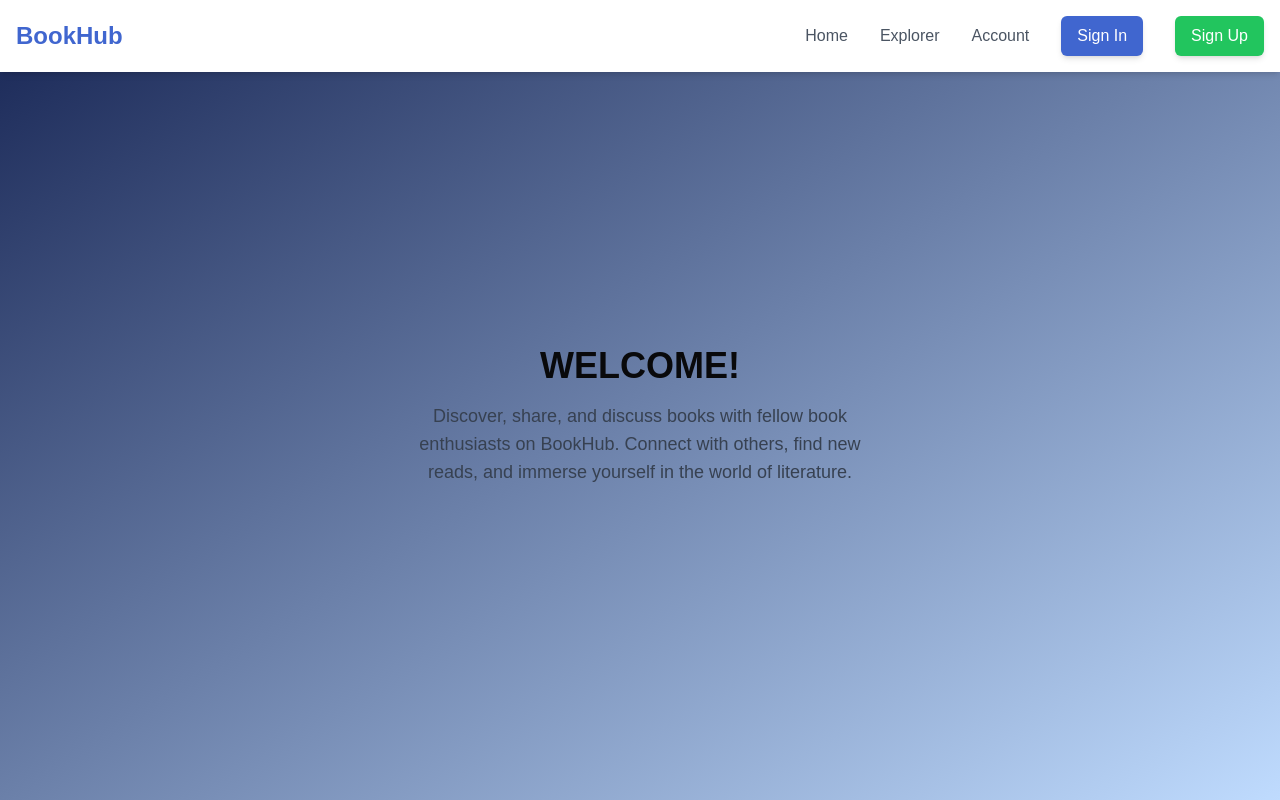
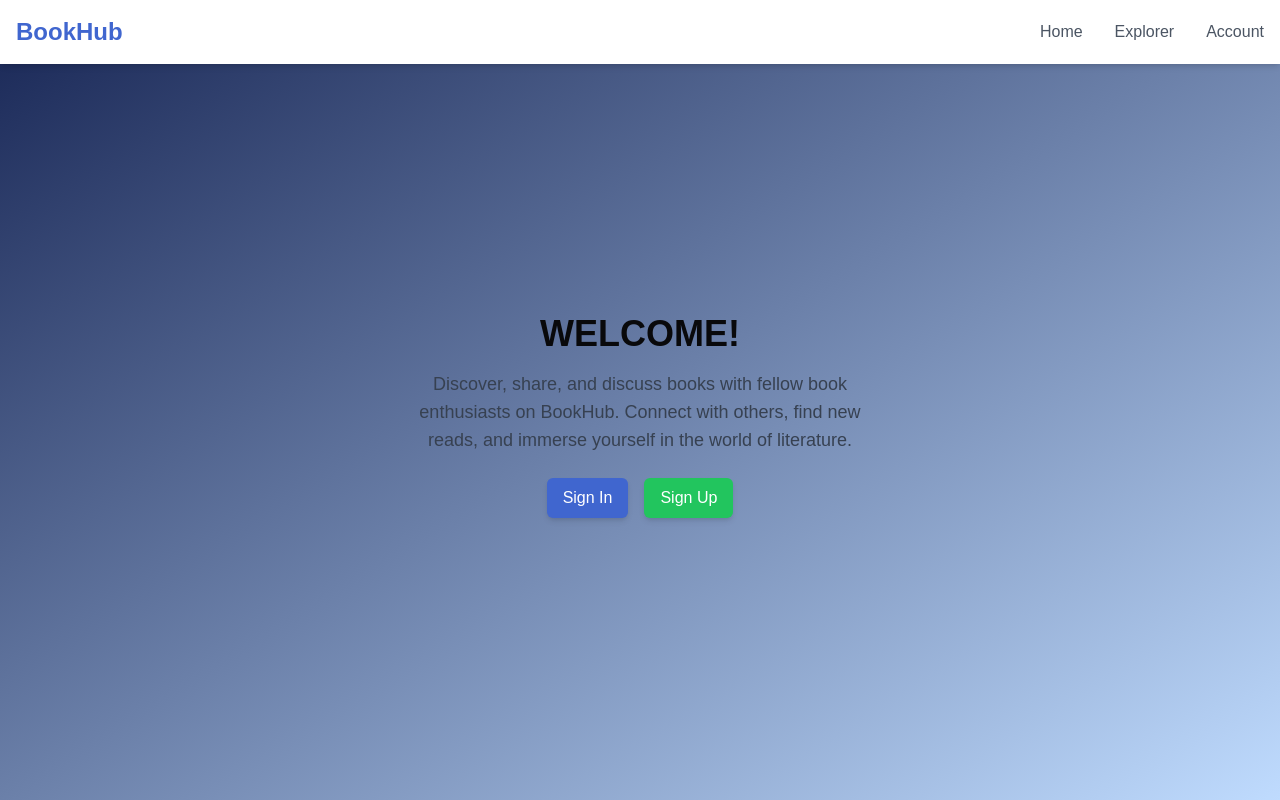
Before and after one commit to UB-ES-2024-A4/book-hub, a Next.js app in the folder frontend/: page /home in a window 1280 px wide. Built offline with nearby package versions, Linux system fonts and the light colour scheme; no server answers.

Commit message:
Main Problem Fixed

```diff
--- /dev/null
+++ b/frontend/app/home/LinksButtons.tsx
@@ -0,0 +1,34 @@
+"use server";
+
+import { cookies } from 'next/headers';
+import Link from "next/link";
+import React from "react";
+
+const LinksButtons = async () => {
+    const cookieStore = cookies();
+    const accessToken = cookieStore.get('accessToken')?.value;
+    console.log("Access Token:", accessToken);
+
+    return (
+        <div className="mt-6 flex space-x-4">
+            {!accessToken ? (
+                <>
+                    <Link
+                        href="/auth/sign-in"
+                        className="text-white bg-[#4066cf] px-4 py-2 rounded-md shadow-md transition duration-300 hover:bg-[#3050a6]"
+                    >
+                        Sign In
+                    </Link>
+                    <Link
+                        href="/auth/sign-up"
+                        className="text-white bg-green-500 px-4 py-2 rounded-md shadow-md transition duration-300 hover:bg-green-600"
+                    >
+                        Sign Up
+                    </Link>
+                </>
+            ) : null}
+        </div>
+    );
+}
+
+export default LinksButtons;
--- a/frontend/app/home/page.tsx
+++ b/frontend/app/home/page.tsx
@@ -1,21 +1,34 @@
 import Head from "next/head";
 import Header from "@/components/Header";
+import React from "react";
+import LinksButtons from "@/app/home/LinksButtons";
 
 export default function Home() {
   return (
     <>
   <Head>
     <title>BookHub - A Social Network for Book Lovers</title>
-        <meta name="description" content="BookHub is a social network where book lovers can connect, explore, and discuss their favorite books." />
+    <meta
+      name="description"
+      content="BookHub is a social network where book lovers can connect, explore, and discuss their favorite books."
+    />
   </Head>
-      <div className="min-h-screen flex flex-col items-center justify-center
-      bg-gradient-to-br from-blue-950 to-blue-200">
+
+  <div
+    className="min-h-screen flex flex-col items-center justify-center bg-gradient-to-br from-blue-950 to-blue-200"
+  >
     <Header />
+
     <h1 className="text-4xl font-bold mt-8">WELCOME!</h1>
+
     <p className="text-lg text-gray-700 mt-4 text-center max-w-md">
-          Discover, share, and discuss books with fellow book enthusiasts on BookHub. Connect with others, find new reads, and immerse yourself in the world of literature.
+      Discover, share, and discuss books with fellow book enthusiasts on BookHub.
+      Connect with others, find new reads, and immerse yourself in the world of literature.
     </p>
+
+    <LinksButtons></LinksButtons>
   </div>
 </>
+
   );
 }
--- a/frontend/components/Header.tsx
+++ b/frontend/components/Header.tsx
@@ -13,13 +13,11 @@ export default function Header() {
     return (
         <header className="bg-white shadow-md fixed top-0 left-0 right-0 z-10">
             <div className="container mx-auto flex justify-between items-center p-4">
-                <Link href="/" className="text-[#4066cf] text-2xl font-bold">BookHub</Link>
+                <Link href="/frontend/public" className="text-[#4066cf] text-2xl font-bold">BookHub</Link>
                 <nav className="hidden md:flex space-x-8 items-center">
                     <Link href="/home" className="path text-gray-600 transition-colors duration-300">Home</Link>
                     <Link href="/explorer" className="path text-gray-600 transition-colors duration-300">Explorer</Link>
                     <Link href="/account" className="path text-gray-600 transition-colors duration-300">Account</Link>
-                    <Link href="/auth/sign-in" className="text-white bg-[#4066cf] px-4 py-2 rounded-md shadow-md transition duration-300 hover:bg-[#3050a6]">Sign In</Link>
-                    <Link href="/auth/sign-up" className="text-white bg-green-500 px-4 py-2 rounded-md shadow-md transition duration-300 hover:bg-green-600">Sign Up</Link>
                 </nav>
                 <button className="md:hidden flex items-center text-gray-600 focus:outline-none" onClick={toggleMenu}>
                     <svg xmlns="http://www.w3.org/2000/svg" className="h-6 w-6" fill="none" viewBox="0 0 24 24" stroke="currentColor">
@@ -31,7 +29,7 @@ export default function Header() {
             {isMenuOpen && (
                 <nav className="bg-white md:hidden">
                     <ul className="space-y-2 p-4">
-                        <li><Link href="/" className="path block text-gray-600 transition-colors duration-300" onClick={() => setIsMenuOpen(false)}>Home</Link></li>
+                        <li><Link href="/frontend/public" className="path block text-gray-600 transition-colors duration-300" onClick={() => setIsMenuOpen(false)}>Home</Link></li>
                         <li><Link href="/explorer" className="path block text-gray-600 transition-colors duration-300" onClick={() => setIsMenuOpen(false)}>Explorer</Link></li>
                         <li><Link href="/account" className="path block text-gray-600 transition-colors duration-300" onClick={() => setIsMenuOpen(false)}>Account</Link></li>
                         <li><Link href="/auth/sign-in" className="path block text-white bg-[#4066cf] px-4 py-2 rounded-md shadow-md transition duration-300 hover:bg-[#3050a6]" onClick={() => setIsMenuOpen(false)}>Sign In</Link></li>
--- a/frontend/components/SignInForm.tsx
+++ b/frontend/components/SignInForm.tsx
@@ -41,7 +41,7 @@ export default function SignInForm() {
             </div>
 
             <div className="mt-8 sm:mx-auto sm:w-full sm:max-w-md">
-                <div className="bg-[#1D2B5A] py-1 px-6 shadow rounded-lg ">
+                <div className="bg-[#1D2B5A] py-6 px-6 shadow rounded-lg ">
                     <form className="space-y-6"
                         id={form.id}
                         onSubmit={form.onSubmit}
```
Lines whose indentation alone changed are shown as unchanged.
